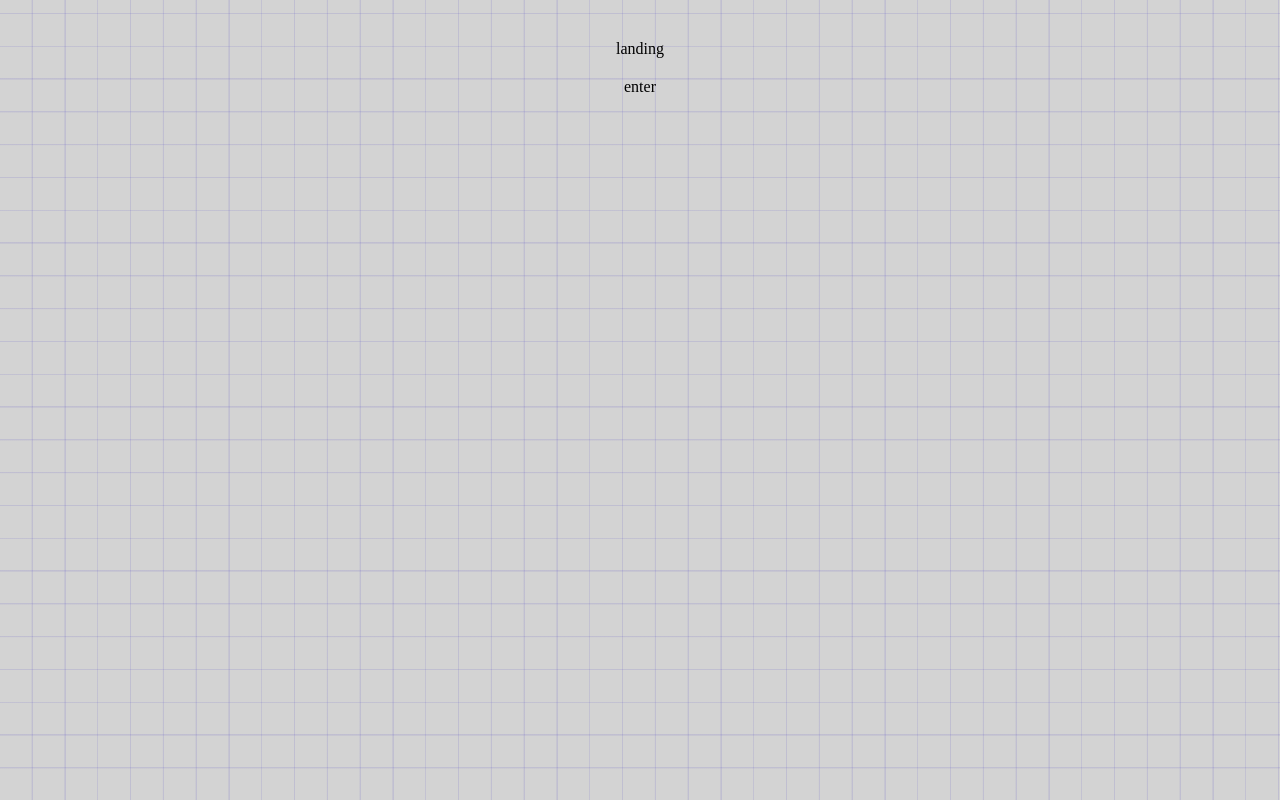
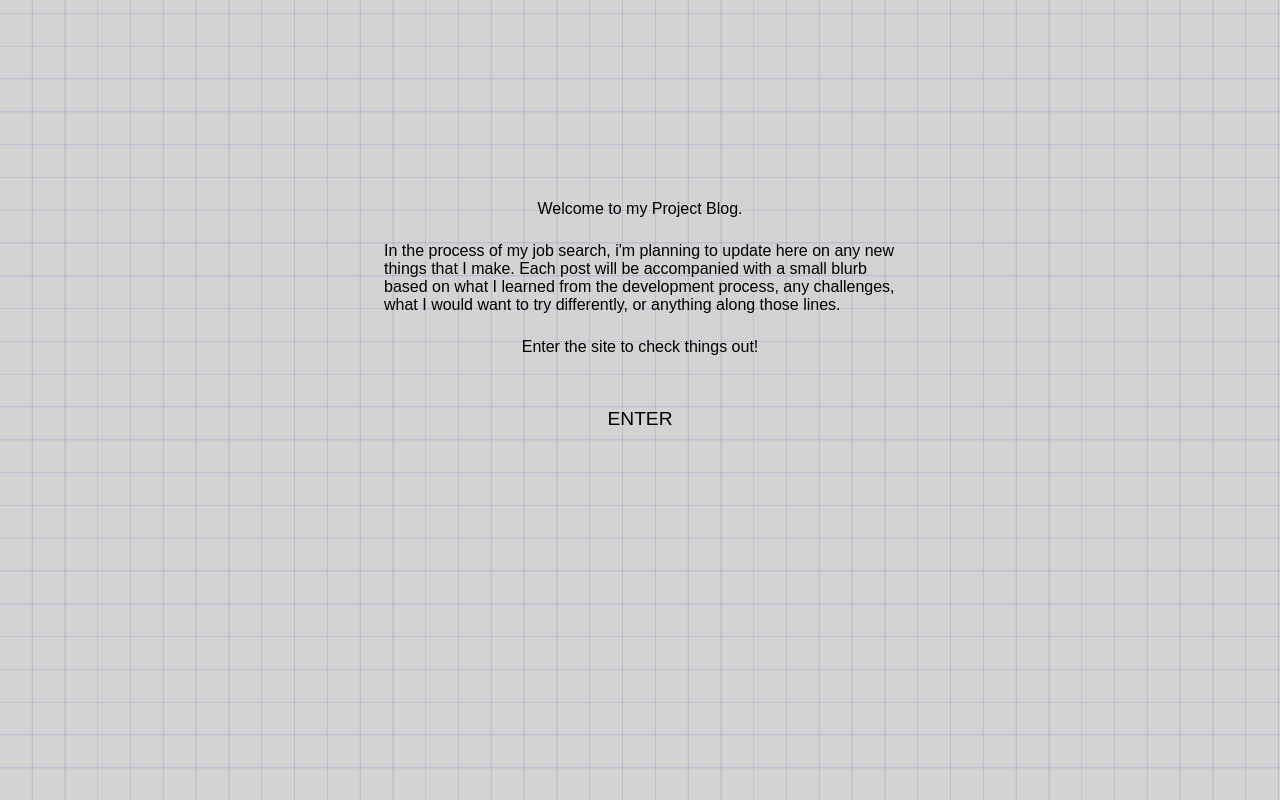
Before and after one commit to mluckster/showcase, a React (Create React App) app: page / in a window 1280 px wide. Built offline with nearby package versions, Linux system fonts and the light colour scheme.

Commit message:
landing page css, content update, css modify

```diff
--- a/src/components/Card/Card.jsx
+++ b/src/components/Card/Card.jsx
@@ -27,7 +27,7 @@ export default function Card ({ item }) {
                 <div className='title'>{ item.title }</div>
                 { expand && (
                     <div onClick={handleCollapse} className='collapse'>
-                        <div>collapse</div>
+                        <div>show less</div>
                         <img src={arrow} alt="" />
 
                     </div>
--- a/src/components/Navbar/Navbar.jsx
+++ b/src/components/Navbar/Navbar.jsx
@@ -11,7 +11,7 @@ export default function Navbar({ setPage }) {
 
     return(
         <div className='nav'>
-            <div id='main' className={`hover nav-item ${ activeTab === 'main' ? 'active' : '' }`} onClick={handleClick}>SHOWCASE</div>
+            <div id='main' className={`hover nav-item ${ activeTab === 'main' ? 'active' : '' }`} onClick={handleClick}>POSTS</div>
             <div className='nav-item'>||</div>
             <div id='about' className={`hover nav-item ${ activeTab === 'about' ? 'active' : '' }`} onClick={handleClick}>ABOUT</div>
         </div>
--- a/src/index.css
+++ b/src/index.css
@@ -4,6 +4,7 @@ body {
     position: absolute;
     margin: 0;
     overflow-x: hidden;
+    font-family: Arial, Helvetica, sans-serif;
 }
 
 ::-webkit-scrollbar {
--- a/src/pages/About/About.jsx
+++ b/src/pages/About/About.jsx
@@ -4,20 +4,24 @@ export default function About() {
     return (
         <div className='about'>
             <div className="about-text">
-                I'm using this showcase as a place to post weekly / bi-weekly projects to deepen my knowledge of
+                I'm using this site as a place to post projects to deepen my knowledge of
                 coding + software development + computer science. I will be using this as a place to post my
-                projects and keep myself accountable to make continuous progress to become an expert in the field
-                and get hired.
+                projects and keep myself accountable, make continuous progress, and become more competent with
+                software and software development. My ultimate goal is to land a job purely based on the merits of
+                my abilities rather than referrals from friends. This probably isn't the easiest way to go about things,
+                but I always do better when things are more difficult.
             </div>
 
             <ul className="about-list">
-                <li>Some ideas planned for the future:</li>
+                <div>Some ideas planned for the future:</div> <br/>
                 <li>Exercise Routine App</li>
                 <li>Chrome Extension to make twitch.tv only show the people you follow who are live</li>
                 <li>Chess Game</li>
                 <li>Fourier Series Visualization</li>
                 <li>2D javascript game</li>
-            </ul>
+                <li>Maybe some kind of game??</li>
+            </ul> <br/>
+            <div>Contact me! - luckymichael00@gmail.com</div>
         </div>
     );
 }
--- /dev/null
+++ b/src/pages/Landing/Landing.css
@@ -0,0 +1,21 @@
+.landing{
+    display:flex;
+    flex-direction: column;
+    gap: 3vh;
+    margin-top: 20vh;
+    justify-content: center;
+    align-items: center;
+}
+
+.enter{
+    margin: 15px;
+    padding:15px;
+    border: 2px solid rgba(0, 0, 0, 0);
+    font-size: larger;
+}
+
+.enter:hover{
+    background-image: repeating-linear-gradient(45deg, transparent, transparent 2.9vh, rgba(0, 0, 0, 0.35) 3vh, rgba(0, 0, 0, 0.35) 3.1vh);
+    border: 2px solid rgba(0, 0, 0, 0.35);
+    cursor: pointer;
+}
--- a/src/pages/Landing/Landing.jsx
+++ b/src/pages/Landing/Landing.jsx
@@ -1,3 +1,5 @@
+import './Landing.css'
+
 export default function Landing({ setLanding, landing }){
     function handleEnter(){
         setLanding(!landing)
@@ -5,10 +7,16 @@ export default function Landing({ setLanding, landing }){
 
     return (
         <>
-            <div>
-                landing
+            <div className="landing">
+                <div>
+                    Welcome to my Project Blog.
+                </div>
+                <div>
+                    In the process of my job search, i'm planning to update here on any new things that I make. Each post will be accompanied with a small blurb based on what I learned from the development process, any challenges, what I would want to try differently, or anything along those lines.
+                </div>
+                <div>Enter the site to check things out!</div>
             </div>
-            <div className="enter" onClick={handleEnter}>enter</div>
+            <div className="enter" onClick={handleEnter}>ENTER</div>
         </>
     )
 }
```
